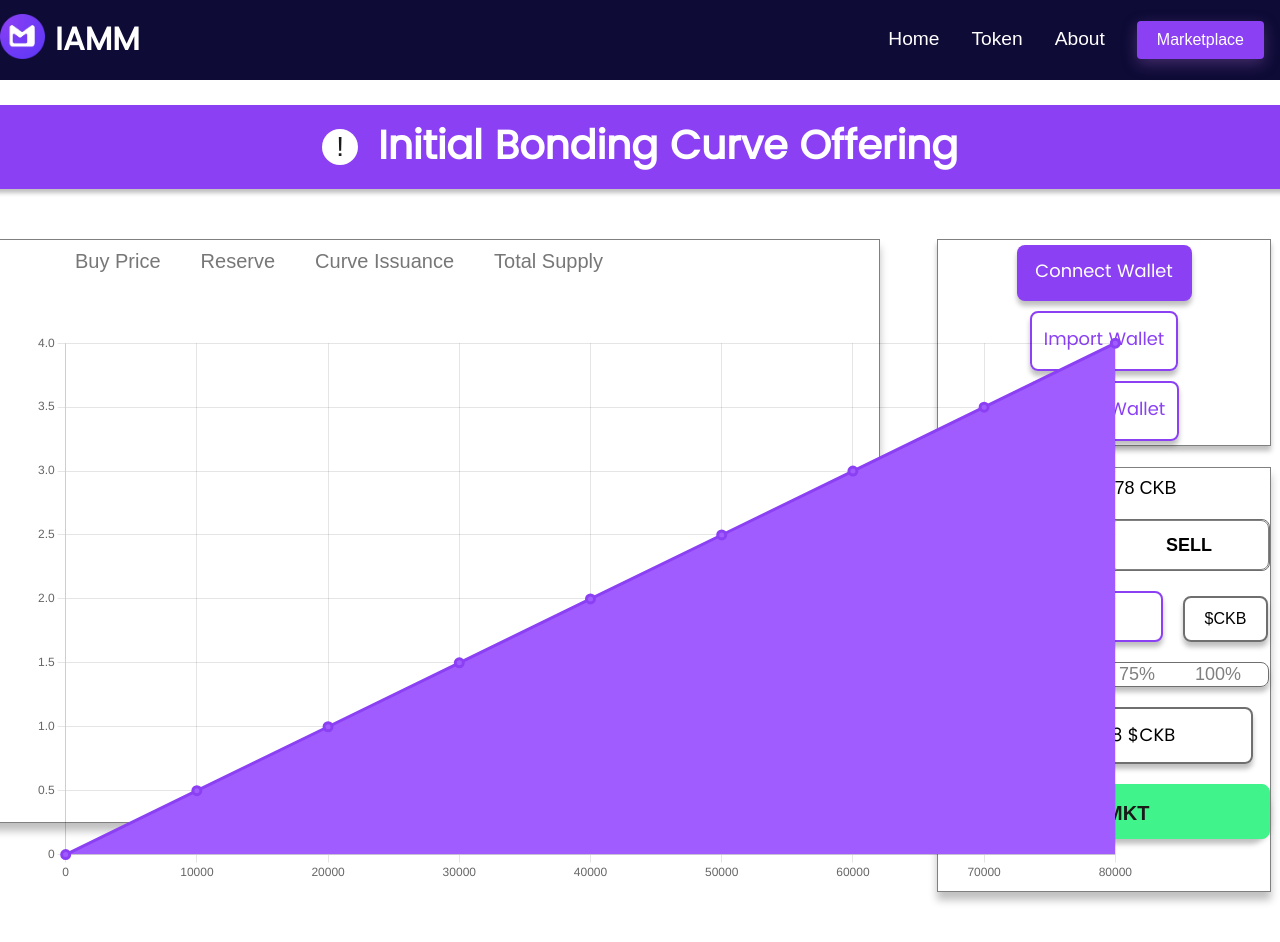
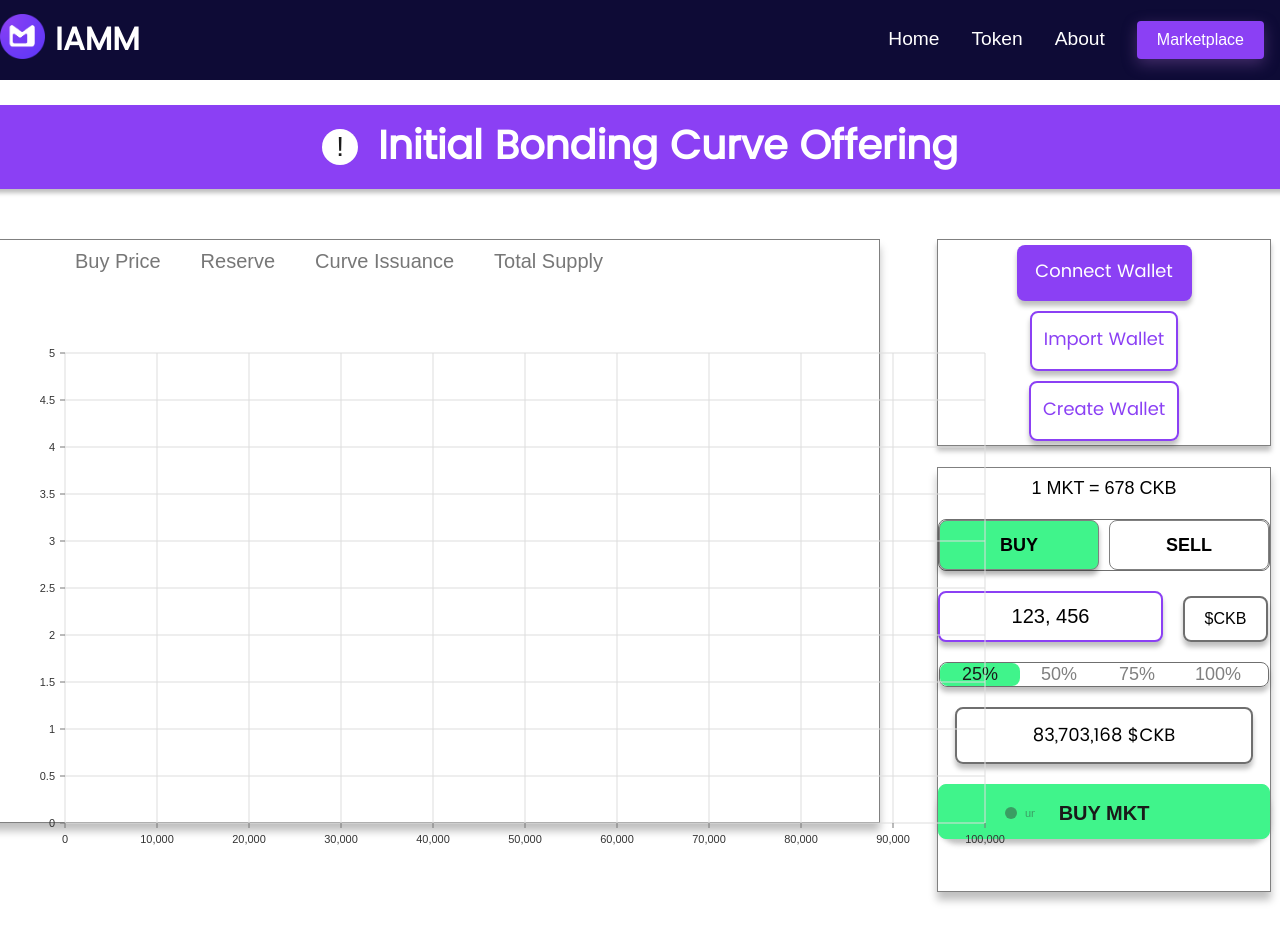
Before and after one commit to MichaelJHodge/iamm-network-bonding, a React (Create React App) app: page /curve in a window 1280 px wide. Shown: the top 942 px of the page. Built offline with nearby package versions, Linux system fonts and the light colour scheme.

Commit message:
New graph

```diff
--- a/package.json
+++ b/package.json
@@ -3,6 +3,9 @@
   "version": "0.1.0",
   "private": true,
   "dependencies": {
+    "@material-ui/core": "^4.11.4",
+    "@nivo/core": "^0.68.0",
+    "@nivo/line": "^0.68.0",
     "@testing-library/jest-dom": "^5.12.0",
     "@testing-library/react": "^11.2.6",
     "@testing-library/user-event": "^12.8.3",
--- a/src/pages/Curve/BondingCurve.elements.js
+++ b/src/pages/Curve/BondingCurve.elements.js
@@ -127,9 +127,9 @@ export const ChartContainer = styled.div`
 
 `
 export const AreaChartContainer = styled.div`
-      padding-top: 60px;
-
-
+      padding-top: 30px;
+      height: 600px;
+      width: 1000px;
 `
 
 export const ChartDetailsRow = styled.div`
--- a/src/pages/Curve/BondingCurve.js
+++ b/src/pages/Curve/BondingCurve.js
@@ -46,7 +46,8 @@ import {
 
 } from "../Curve/BondingCurve.elements"
 
-import AreaChart from '../Curve/components/graph'
+// import AreaChart from '../Curve/components/graph'
+import Line from '../Curve/components/chart'
 
 
 
@@ -97,7 +98,11 @@ class BondingCurve extends Component {
          </ChartDetailsRow>
 
          <AreaChartContainer>
-         <AreaChart/>
+
+         <Line/>
+
+         {/* <AreaChart/>  */}
+
          </AreaChartContainer>
 
 
--- a/src/pages/Curve/components/chart.js
+++ b/src/pages/Curve/components/chart.js
@@ -0,0 +1,68 @@
+import React from 'react';
+import { ResponsiveLine } from '@nivo/line'
+import data from './data';
+
+const Line = () => (
+    <ResponsiveLine
+        data={data}
+        margin={{ top: 50, right: 50, bottom: 50, left: 30 }}
+        xScale={{ type: 'point' }}
+        yScale={{ type: 'linear', min: 'auto', max: 'auto', stacked: true, reverse: false }}
+        yFormat=" >-.2f"
+        axisTop={null}
+        axisRight={null}
+        axisBottom={{
+            orient: 'bottom',
+            tickSize: 5,
+            tickPadding: 5,
+            tickRotation: 0,
+            legendOffset: 36,
+            legendPosition: 'middle'
+        }}
+        axisLeft={{
+            orient: 'left',
+            tickSize: 5,
+            tickPadding: 5,
+            tickRotation: 0,
+            legendOffset: -40,
+            legendPosition: 'middle'
+        }}
+        colors="#a05cff"
+        pointSize={10}
+        pointColor={{ theme: 'background' }}
+        pointBorderWidth={2}
+        pointBorderColor={{ from: 'serieColor' }}
+        pointLabelYOffset={-12}
+        useMesh={true}
+        enableArea={true}
+
+        legends={[
+            {
+                anchor: 'bottom-right',
+                direction: 'column',
+                justify: false,
+                translateX: 100,
+                translateY: 0,
+                itemsSpacing: 0,
+                itemDirection: 'left-to-right',
+                itemWidth: 80,
+                itemHeight: 20,
+                itemOpacity: 0.75,
+                symbolSize: 12,
+                symbolShape: 'circle',
+                symbolBorderColor: 'rgba(0, 0, 0, .5)',
+                effects: [
+                    {
+                        on: 'hover',
+                        style: {
+                            itemBackground: 'rgba(0, 0, 0, .03)',
+                            itemOpacity: 1
+                        }
+                    }
+                ]
+            }
+        ]}
+    />
+  );
+
+  export default Line;
--- /dev/null
+++ b/src/pages/Curve/components/data.json
@@ -0,0 +1,51 @@
+[
+    {
+      "data": [
+        {
+          "x": "0",
+          "y": 0
+        },
+        {
+          "x": "10,000",
+          "y": 0.5
+        },
+        {
+          "x": "20,000",
+          "y": 1
+        },
+        {
+          "x": "30,000",
+          "y": 1.5
+        },
+        {
+          "x": "40,000",
+          "y": 2
+        },
+        {
+          "x": "50,000",
+          "y": 2.5
+        },
+        {
+          "x": "60,000",
+          "y": 3
+        },
+        {
+          "x": "70,000",
+          "y": 3.5
+        },
+        {
+          "x": "80,000",
+          "y": 4
+        },
+        {
+          "x": "90,000",
+          "y": 4.5
+        },
+        {
+          "x": "100,000",
+          "y": 5
+        }
+
+      ]
+    }
+]
```
Also changed, not shown: 1 other file (tests, documents, lock files or other folders).
